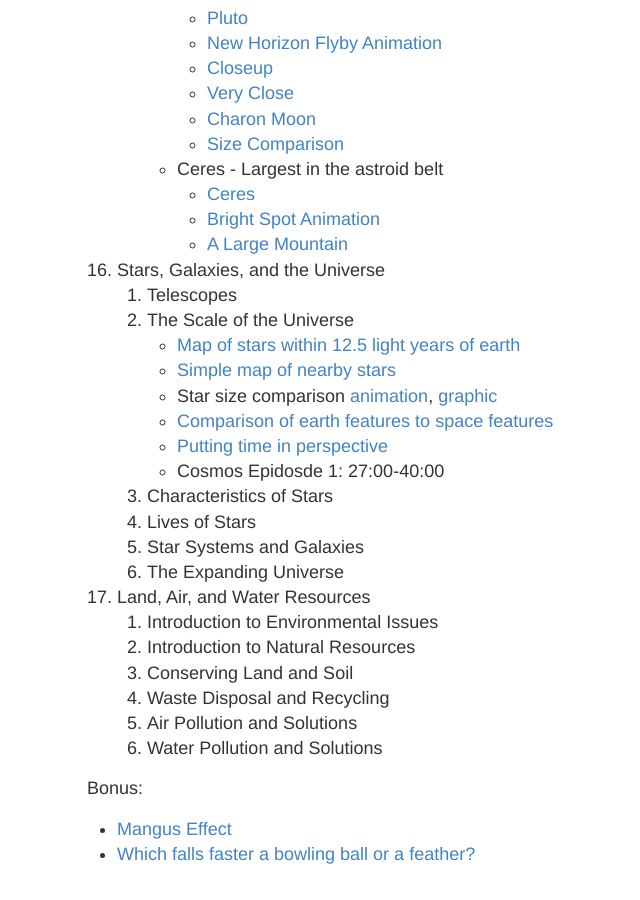
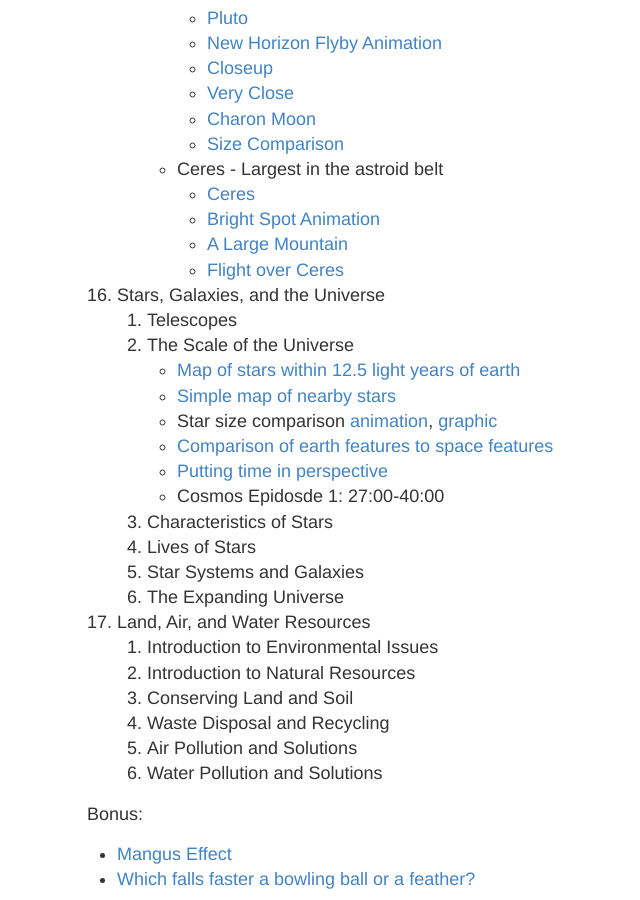
Before and after one commit to ctkstl/earth_science, a Jekyll site: the page built from resources.md, in a window 1280 px wide and 900 px high, scrolled down 9956 px. Shown: the whole window, without its empty margins (193-833 px from the left). Built offline with Jekyll 4.4.1, drawn with Linux system fonts in a browser that asks for light colours; Markdown is read by kramdown in place of the engine named in the settings.

Commit message:
Flight over ceres

```diff
--- a/resources.md
+++ b/resources.md
@@ -320,6 +320,7 @@ permalink: /resources/
              *    [Ceres](https://commons.wikimedia.org/wiki/File:Ceresintruecolor.png)
              *    [Bright Spot Animation](https://commons.wikimedia.org/wiki/File:Ceres-bright-spots-animated_gif_(slow_frame_rate).gif)
              *    [A Large Mountain](https://commons.wikimedia.org/wiki/File:PIA19618-Ceres-PyramidShapedMountain-Dawn-20150806.jpg)
+             *    [Flight over Ceres](https://www.youtube.com/watch?v=nJiw2NxqoBU)
 16. Stars, Galaxies, and the Universe
     1.  Telescopes
     2.  The Scale of the Universe
```
